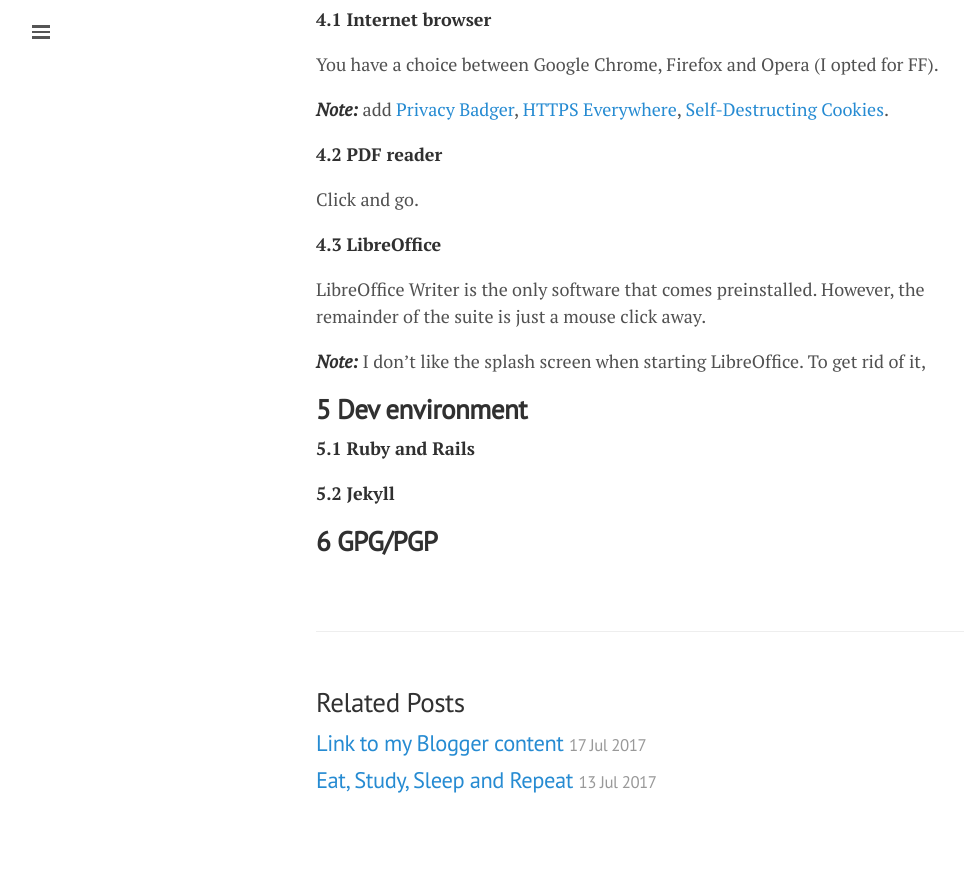
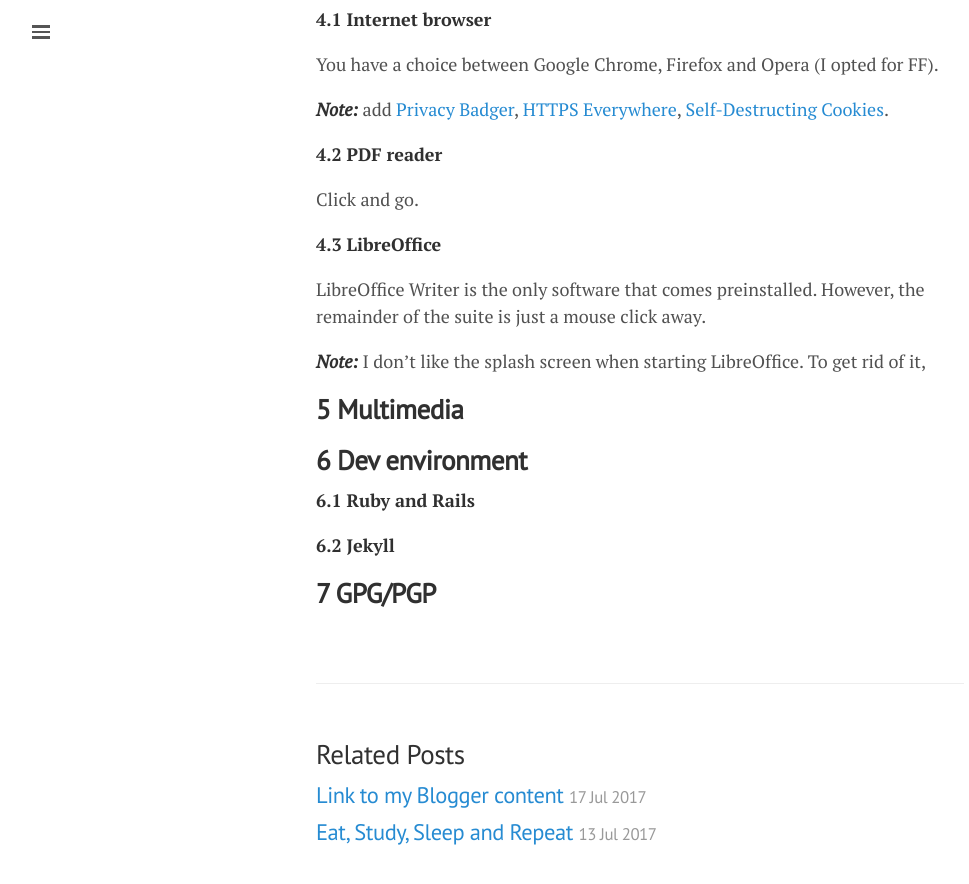
Before and after one commit to lgeurts/lgeurts.github.io, a Jekyll site: the page built from _posts/2017-07-11-bunsenlabs-linux-setup-notes-for dell-inspiron-6000.md, in a window 1280 px wide and 900 px high, scrolled down 2250 px. Shown: the top 884 px of the window, without its empty margins (0-969 px from the left). Built offline with Jekyll 4.4.1, drawn with Linux system fonts in a browser that asks for light colours; nearby versions of some CDN libraries; comment, search, counter and statistics services are not loaded; before the commit the page ends 3098 px from its top, so only the background shows below that.

Commit message:
Update 2017-07-11-bunsenlabs-linux-setup-notes-for dell-inspiron-6000.md

```diff
--- a/_posts/2017-07-11-bunsenlabs-linux-setup-notes-for dell-inspiron-6000.md
+++ b/_posts/2017-07-11-bunsenlabs-linux-setup-notes-for dell-inspiron-6000.md
@@ -64,12 +64,15 @@
 
 ***Note:*** I don't like the splash screen when starting LibreOffice. To get rid of it,
 
-**5 Dev environment**
+**5 Multimedia**
+----------------
+
+**6 Dev environment**
 ---------------------
 
-**5.1 Ruby and Rails**
+**6.1 Ruby and Rails**
 
-**5.2 Jekyll**
+**6.2 Jekyll**
 
-**6 GPG/PGP**
+**7 GPG/PGP**
 -------------
```
